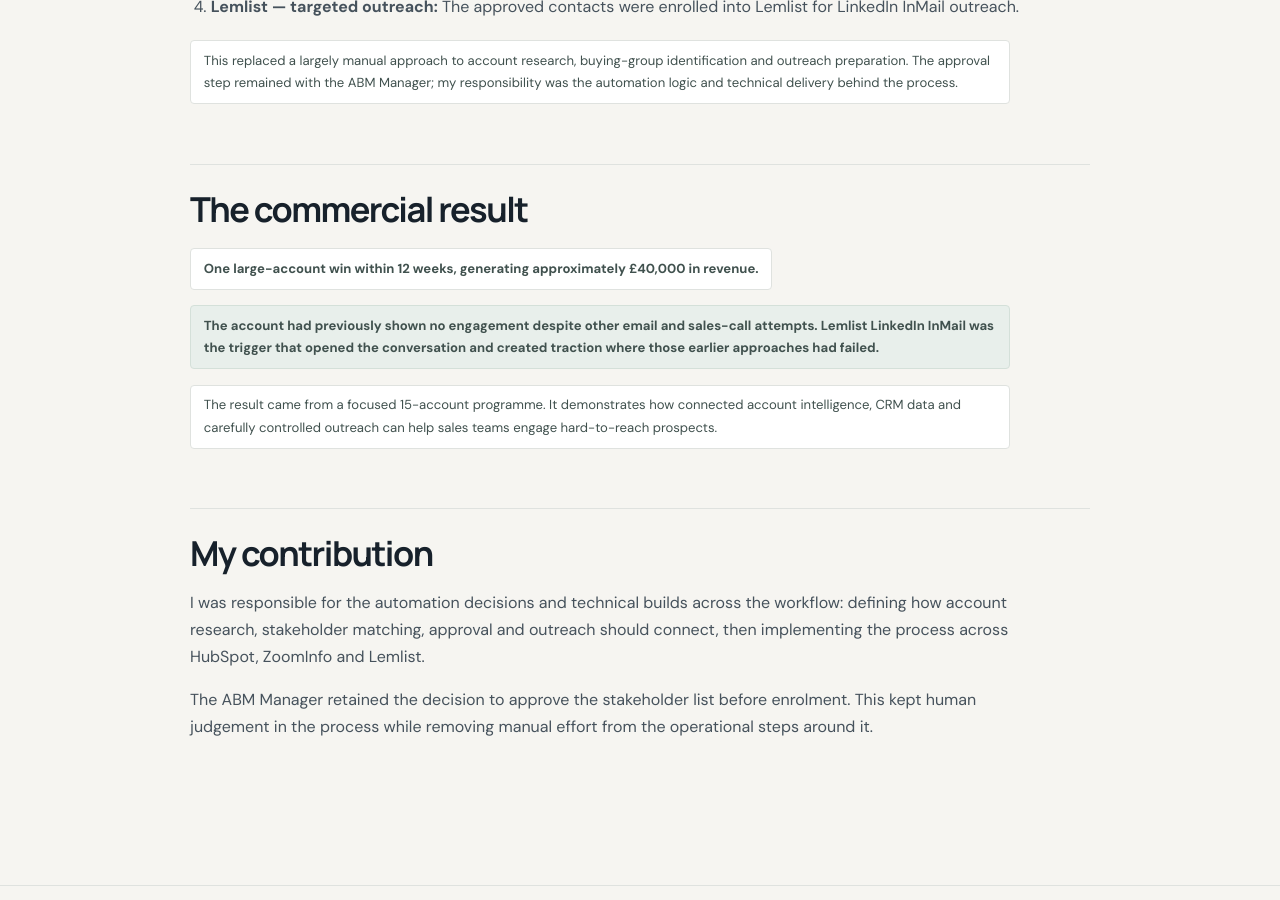
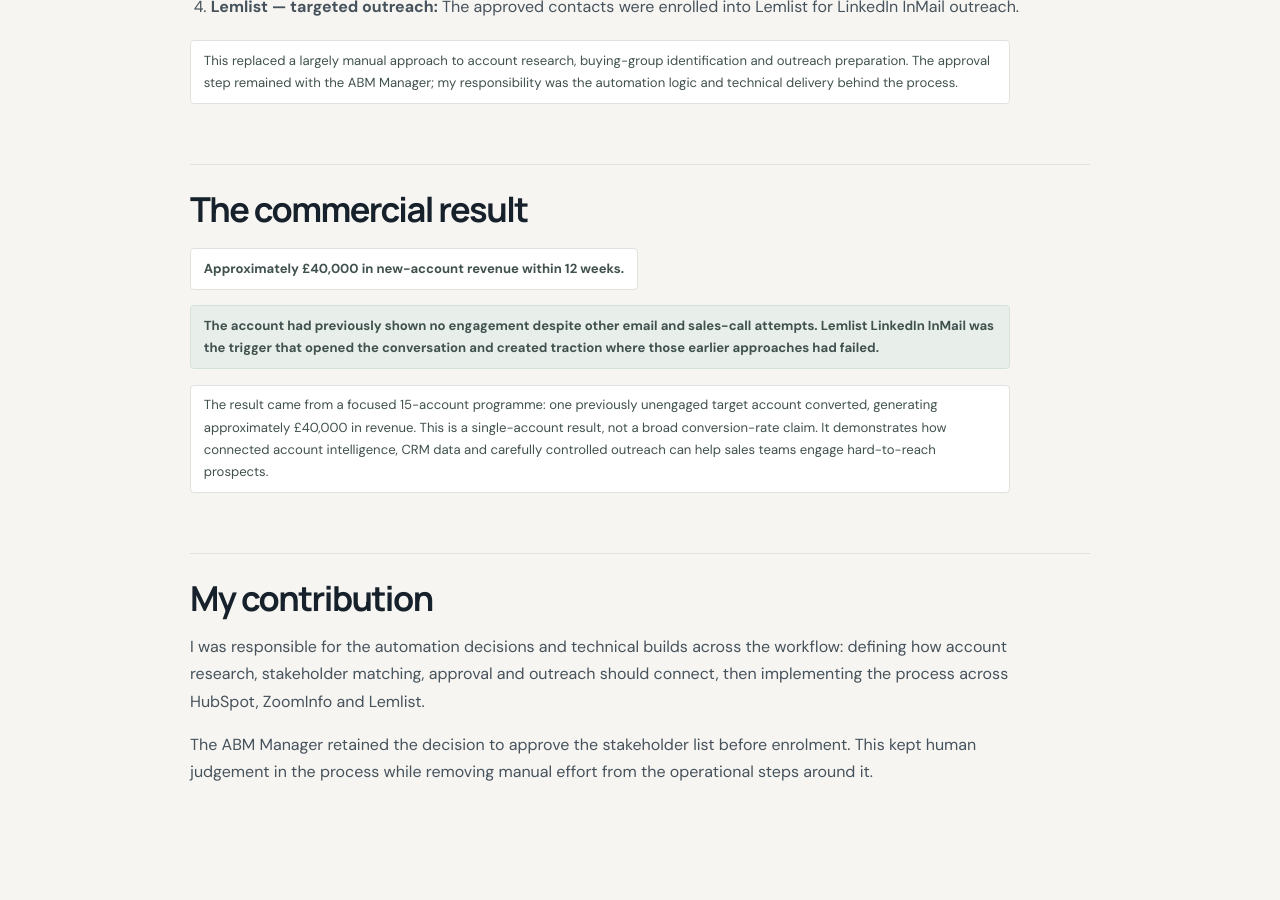
Before and after one commit to georgefwmurray/Marketing-Operations-Control-Centre, a Jekyll site: the page built from Campaign & Commercial Projects/ABM-Strategy-Automation.md, in a window 1280 px wide and 900 px high, scrolled down 1114 px. Built offline with Jekyll 4.4.1, drawn with Linux system fonts in a browser that asks for light colours.

Commit message:
Clarify ABM commercial result and sample context

```diff
--- a/Campaign & Commercial Projects/ABM-Strategy-Automation.md
+++ b/Campaign & Commercial Projects/ABM-Strategy-Automation.md
@@ -26,11 +26,11 @@ This replaced a largely manual approach to account research, buying-group identi
 
 ## The commercial result
 
-**One large-account win within 12 weeks, generating approximately £40,000 in revenue.**
+**Approximately £40,000 in new-account revenue within 12 weeks.**
 
 The account had previously shown no engagement despite other email and sales-call attempts. Lemlist LinkedIn InMail was the trigger that opened the conversation and created traction where those earlier approaches had failed.
 
-The result came from a focused 15-account programme. It demonstrates how connected account intelligence, CRM data and carefully controlled outreach can help sales teams engage hard-to-reach prospects.
+The result came from a focused 15-account programme: one previously unengaged target account converted, generating approximately £40,000 in revenue. This is a single-account result, not a broad conversion-rate claim. It demonstrates how connected account intelligence, CRM data and carefully controlled outreach can help sales teams engage hard-to-reach prospects.
 
 ## My contribution
 
```
